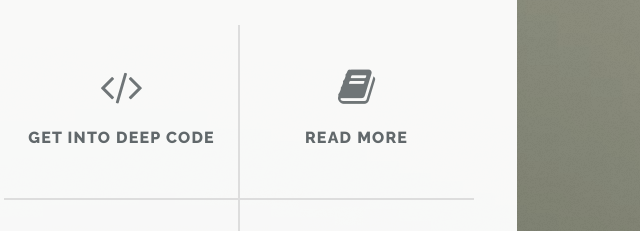
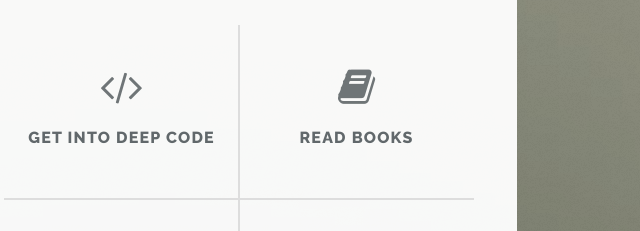
Before and after one commit to YusufRamadhani/YusufRamadhani.github.io, a plain HTML site: page index.html in a window 1280 px wide. Shown: the part 1809-2040 px from the top of the page, 403-1043 px from the left. Drawn offline with Linux system fonts and the light colour scheme.

Commit message:
Update index.html

```diff
--- a/index.html
+++ b/index.html
@@ -85,7 +85,7 @@
 					</li>
 					<li>
 						<span class="icon major fa-book"></span>
-						<h3>Read more</h3>
+						<h3>Read books</h3>
 					</li>
 					<li>
 						<span class="icon major fa-pencil"></span>
```
